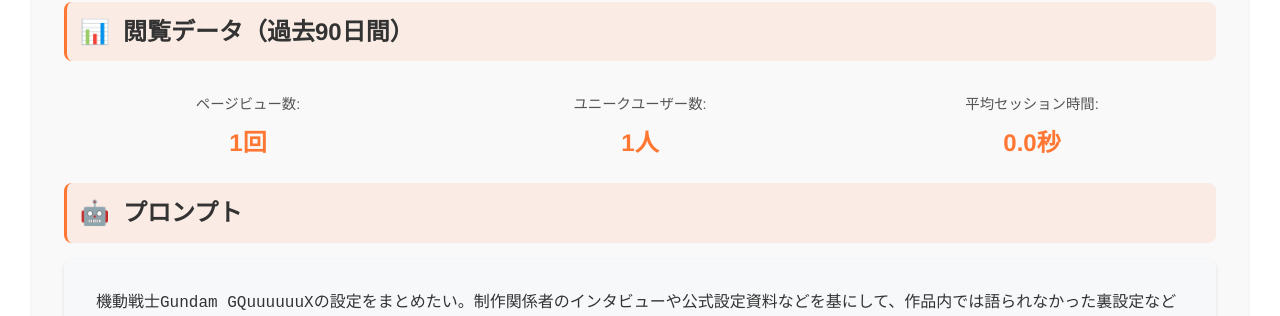
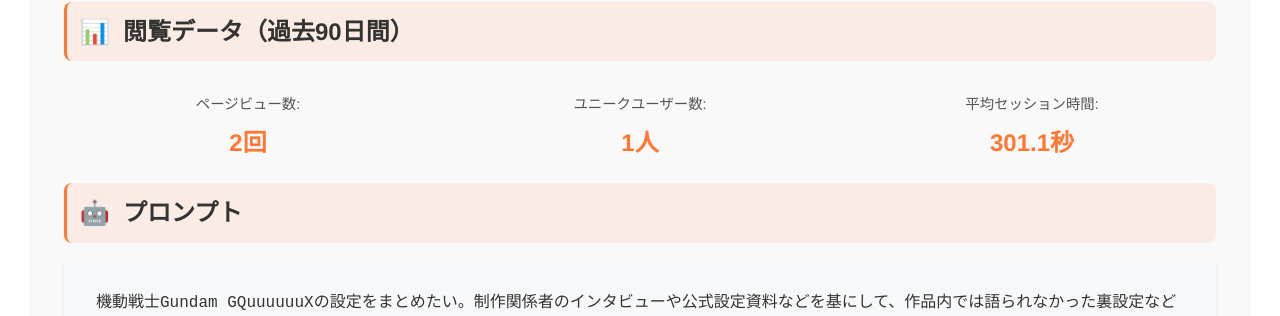
Before and after one commit to aegisfleet/share-deepresearch, a Jekyll site: the page built from _topics/gundam-gquuuuuux/index.md, in a window 1280 px wide and 900 px high, scrolled down 532 px. Shown: the part 131-447 px from the top of the window. Built offline with Jekyll 4.4.1, drawn with Linux system fonts in a browser that asks for light colours; nearby versions of some CDN libraries.

Commit message:
Update GA4 metrics

```diff
--- a/_topics/gundam-gquuuuuux/index.md
+++ b/_topics/gundam-gquuuuuux/index.md
@@ -4,8 +4,8 @@ category: research
 date: 2025-06-25
 description: 『機動戦士Gundam GQuuuuuuX』は、一年戦争でジオン公国が勝利していたら、という大胆な「What If?」の問いから始まる、宇宙世紀の根本的な再創造である。本レポートでは、公式設定資料と制作陣のインタビューに基づき、この分岐した世界の基盤と物語の深層を詳細に解説する。
 ga4_metrics:
-  avgSessionDuration: 0.0
-  pageViews: 1
+  avgSessionDuration: 301.103946
+  pageViews: 2
   users: 1
 layout: topic
 prompt: 機動戦士Gundam GQuuuuuuXの設定をまとめたい。制作関係者のインタビューや公式設定資料などを基にして、作品内では語られなかった裏設定などを調査して作品に深みを与える資料を作成して欲しい。特にアニメ後半のエピソードに対して深く考察を行いたい。
```
Also changed, not shown: _topics/github-spec-kit-vs-aws-kiro/index.md (+3 -3 lines).
